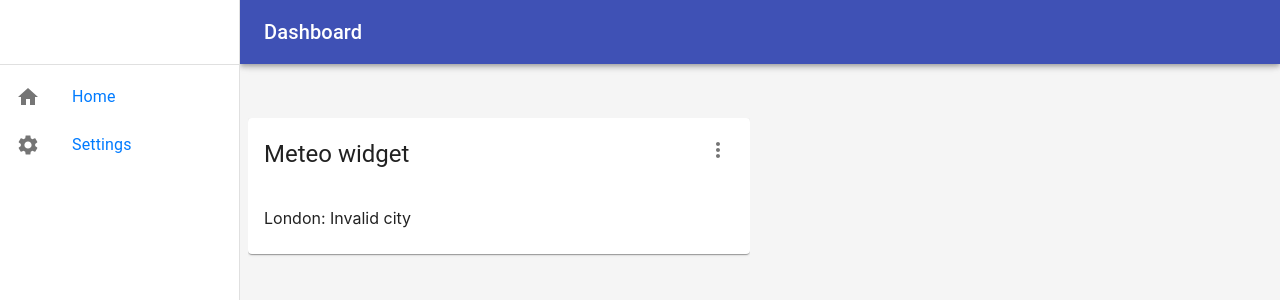
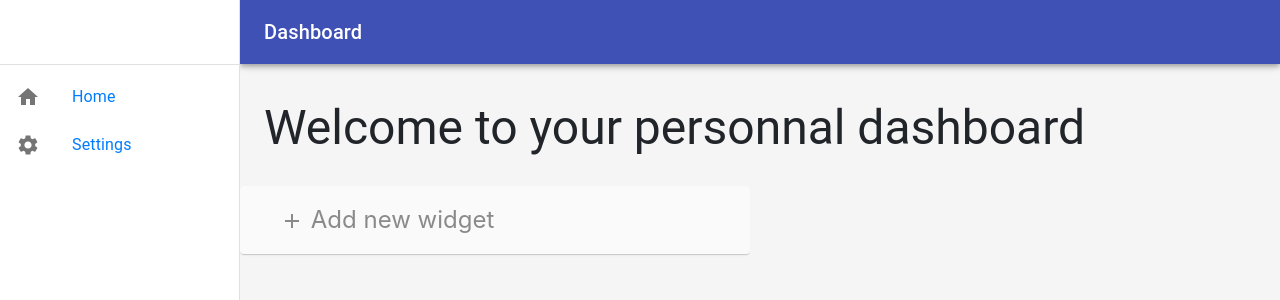
Before and after one commit to clapota/Dashboard, a React (Create React App) app: page / in a window 1280 px wide. Shown: the top 300 px of the page. Built offline with nearby package versions, Linux system fonts and the light colour scheme; no server answers.

Commit message:
[+] Dynamic add of widgets

```diff
--- a/src/Components/DashboardDescriptionCard.css
+++ /dev/null
@@ -1,6 +0,0 @@
-.dashboard-card {
-    background-color: wheat !important;
-    -webkit-box-shadow: 0px 2px 5px 0px rgba(0,0,0,0.75) !important;
-    -moz-box-shadow: 0px 2px 5px 0px rgba(0,0,0,0.75) !important;
-    box-shadow: 0px 2px 5px 0px rgba(0,0,0,0.75) !important;
-}
--- a/src/Components/DashboardView.css
+++ b/src/Components/DashboardView.css
@@ -1,10 +1,9 @@
 .gridlist {
-    margin-bottom: 20px !important;
     margin-top: 20px !important;
 }
 
 .gridlist-tile {
     margin-top: 20px !important;
     margin-bottom: 20px !important;
-    padding: 0 10px !important;
+    padding: 10px 10px !important;
 }
--- a/src/Components/DashboardView.js
+++ b/src/Components/DashboardView.js
@@ -1,11 +1,14 @@
 import React from 'react';
-import {GridList, GridListTile} from '@material-ui/core';
+import GridList from '@material-ui/core/GridList';
+import GridListTile from '@material-ui/core/GridListTile';
+import Typography from '@material-ui/core/Typography';
+import Container from '@material-ui/core/Container';
 import 'bootstrap/dist/css/bootstrap.css';
 import './DashboardView.css';
 import ResponsiveDrawer from './Sidebar';
 import PropTypes from 'prop-types';
-import { withStyles } from '@material-ui/styles';
-import MeteoWidget from './Widgets/MeteoWidget';
+import withStyles from '@material-ui/styles/withStyles';
+import AddNewWidget from './Widgets/AddNewWidget';
 
 const styles = theme => ({
     root: {
@@ -14,6 +17,8 @@ const styles = theme => ({
     content: {
         flexGrow: 1,
         paddingTop: '100px',
+        overflowX: 'hidden',
+        overflowY: 'hidden',
     },
 })
 
@@ -21,8 +26,18 @@ const styles = theme => ({
 class Dashboard extends React.Component {
     constructor(props) {
         super(props);
-        this.state = {width: 0, height: 0};
+        this.state = {width: 0, height: 0, widgetList: []};
         this.updateWindowDimensions = this.updateWindowDimensions.bind(this);
+        this.addWidget = this.addWidget.bind(this);
+    }
+
+    addWidget(widget) {
+        let widgets = this.state.widgetList;
+        widgets.push(<GridListTile>{widget}</GridListTile>);
+        this.setState({
+            ...this.state,
+            widgetList: widgets
+        });
     }
 
     componentDidMount() {
@@ -44,9 +59,15 @@ class Dashboard extends React.Component {
             <div className={classes.root}>
                 <ResponsiveDrawer/>
                 <div className={classes.content}>
-                    <GridList cols={this.state.width > 760 ? 2 : 1}>
-                        <GridListTile className="gridlist-tile">
-                            <MeteoWidget city="London"/>
+                    <Container>
+                        <Typography variant="h3">
+                            Welcome to your personnal dashboard
+                        </Typography>
+                    </Container>
+                    <GridList spacing={20} className="gridlist" cols={this.state.width > 760 ? 2 : 1}>
+                        {this.state.widgetList}
+                        <GridListTile>
+                            <AddNewWidget listener={this.addWidget} />
                         </GridListTile>
                     </GridList>
                 </div>
--- a/src/Components/SettingsView.js
+++ b/src/Components/SettingsView.js
@@ -1,7 +1,7 @@
 import React from 'react';
 import ResponsiveDrawer from './Sidebar';
 import PropTypes from 'prop-types';
-import { withStyles } from '@material-ui/styles';
+import withStyles from '@material-ui/styles/withStyles';
 
 const styles = theme => ({
     root: {
--- /dev/null
+++ b/src/Components/Widgets/AddNewWidget.css
@@ -0,0 +1,13 @@
+.card-action {
+    display: block !important;
+    text-align: initial !important;
+    width: 100% !important;
+}
+
+.add-card {
+    opacity: 50% !important;
+}
+
+.icon-text::after {
+    content: '  Add new widget';
+}
--- /dev/null
+++ b/src/Components/Widgets/AddNewWidget.js
@@ -0,0 +1,128 @@
+import React from 'react';
+import MeteoWidget from './MeteoWidget';
+import Card from '@material-ui/core/Card';
+import ButtonBase from '@material-ui/core/ButtonBase';
+import CardContent from '@material-ui/core/CardContent';
+import Icon from '@material-ui/core/Icon';
+import Container from '@material-ui/core/Container';
+import Add from '@material-ui/icons/Add';
+import './AddNewWidget.css';
+import Modal from '@material-ui/core/Modal';
+import './Widget.css';
+import Typography from '@material-ui/core/Typography';
+import Select from '@material-ui/core/Select';
+import { Button } from '@material-ui/core';
+
+const widgetList = new Map([
+    ['meteo', <MeteoWidget/>],
+]);
+
+
+class AddNewWidget extends React.Component {
+    constructor(props) {
+        super(props);
+        this.showModal = this.showModal.bind(this);
+        this.handleClose = this.handleClose.bind(this);
+        this.handleChange = this.handleChange.bind(this);
+        this.submit = this.submit.bind(this);
+
+        let firstWidget;
+        let i = 0;
+        for (let [key, value] of widgetList) {
+            if (i === 0)
+                firstWidget = value;
+            ++i;
+        }
+        this.state = {
+            open: false,
+            widget: firstWidget,
+        };
+    }
+
+    handleChange(name, e) {
+        console.log('aled');
+        this.setState({
+            ...this.state,
+            [name]: widgetList[e.target.value],
+        });
+    }
+
+    handleClose() {
+        this.setState({
+            ...this.state,
+            open: false,
+        })
+    }
+
+    showModal() {
+        console.log('zizi');
+        this.setState({
+            ...this.state,
+            open: true
+        });
+    }
+
+    submit() {
+        if (this.state.widget !== undefined) {
+            console.log('listener being called !!!!');
+            this.props.listener(this.state.widget);
+        }
+        this.setState({
+            ...this.state,
+            open: false,
+        })
+    }
+
+    render() {
+        let optionList = [];
+        let i = 0;
+        let firstValue;
+        for (let [key, value] of widgetList.entries()) {
+            if (i === 0)
+                firstValue = key;
+            optionList.push(<option value={key}>{key}</option>);
+            i++;
+        }
+        return (
+            <>
+                <Card className="add-card">
+                    <ButtonBase
+                    onClick={this.showModal}
+                    className="card-action">
+                        <CardContent>
+                            <Container>
+                                <Icon className="icon-text">
+                                    <Add/>
+                                </Icon>
+                            </Container>
+                        </CardContent>
+                    </ButtonBase>
+                </Card>
+                <Modal
+                open={this.state.open}
+                onClose={this.handleClose}>
+                    <div className="modal-dashboard">
+                        <Typography variant="h4">
+                            Add a widget
+                        </Typography>
+                        <Select
+                            native
+                            onChange={e => this.handleChange('widget', e)}
+                            value={firstValue}
+                            inputProps={{
+                                name: 'widget',
+                            }}
+                        >
+                            {optionList}
+                        </Select>
+                        <Button variant="contained" color="primary" onClick={this.submit}>
+                            Add this widget
+                        </Button>
+                    </div>
+                </Modal>
+            </>
+        )
+    }
+}
+
+export default AddNewWidget;
--- a/src/Components/Widgets/MeteoWidget.js
+++ b/src/Components/Widgets/MeteoWidget.js
@@ -1,11 +1,17 @@
 import React from 'react';
-import { Card, CardContent, CardHeader, IconButton, Modal, TextField, Select, Typography } from '@material-ui/core';
-import { MoreVert } from '@material-ui/icons';
+import Card from '@material-ui/core/Card';
+import CardContent from '@material-ui/core/CardContent';
+import CardHeader from '@material-ui/core/CardHeader';
+import IconButton from '@material-ui/core/IconButton';
+import Modal from '@material-ui/core/Modal';
+import TextField from '@material-ui/core/TextField';
+import Select from '@material-ui/core/Select';
+import Typography from '@material-ui/core/Typography';
+import MoreVert from '@material-ui/icons/MoreVert';
 import './Widget.css';
 
 const url = 'https://api.openweathermap.org/data/2.5/weather?q=';
 const apiKey = 'f1c2359583253af4b56ab54379447b58';
-
 
 class MeteoWidget extends React.Component {
     constructor(props) {
@@ -89,7 +95,7 @@ class MeteoWidget extends React.Component {
                     }
                 />
                 <CardContent>
-                    {this.state.temperature === undefined ? this.state.city + ': Invalid city' : 'Temperature in ' + this.state.city + ' : ' + this.state.temperature.toFixed(0) +' ' +this.state.unit}
+                    {this.state.temperature === undefined ? this.state.city === undefined ? 'Please select a city' : this.state.city + ': Invalid city' : 'Temperature in ' + this.state.city + ' : ' + this.state.temperature.toFixed(0) +' ' +this.state.unit}
                 </CardContent>
             </Card>
             <Modal
```
Also changed, not shown: src/Components/DashboardDescriptionCard.js (deleted, +0 -24 lines), src/Components/Sidebar.js (+5 -3 lines), src/Components/Widgets/YoutubeSubscribers.js (added, +25 -0 lines), src/Components/Widgets/YoutubeSubscribers.css (added), 2 other files (tests, documents, lock files or other folders).
